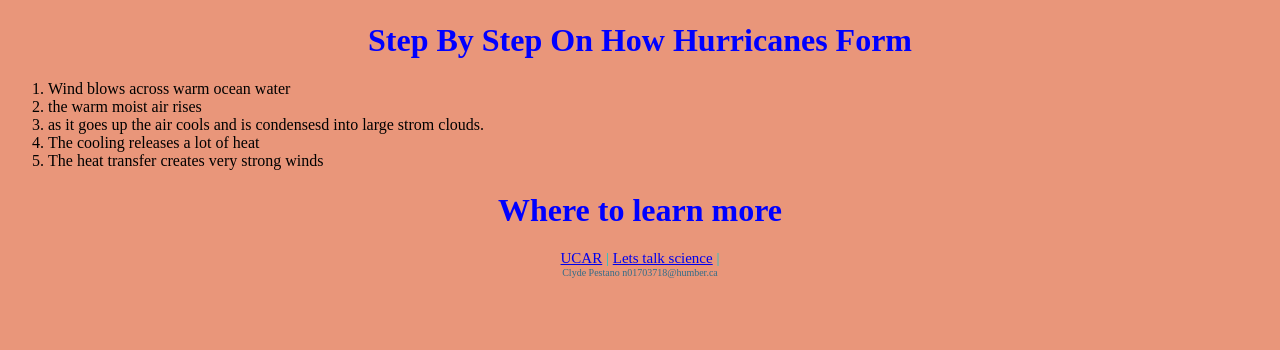
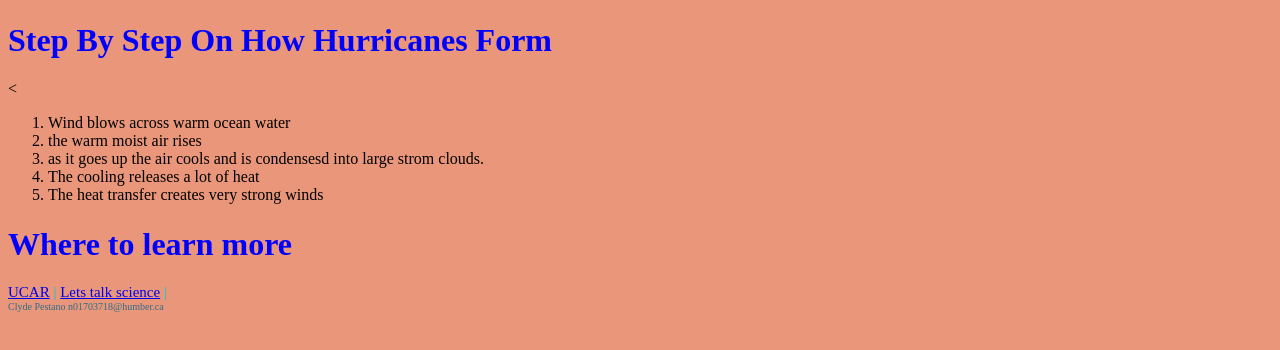
Before and after one commit to Clyde-Pestano-CAPN113/Lab2, a plain HTML site: page Index.html in a window 1280 px wide. Shown: the part 446-796 px from the top of the page. Drawn offline with Linux system fonts and the light colour scheme.

Commit message:
removed some center text
Removed center text on some of the text

```diff
--- a/Index.html
+++ b/Index.html
@@ -15,7 +15,7 @@
         <p><h3>hurricanes are powerful weather events that work by using the warm ocean water and moist, humid air. when the warm air is flowing upward at a zone with low pressure over warm ocean water, the water is released from the air creating the clouds for the strom. as it rises the air also roatates.</H3></p>
         <img src="https://scied.ucar.edu/sites/default/files/media/images/hurricane_fmn_0.png" alt="image from the UCAR">
 
-        <center><header><h1>Step By Step On How Hurricanes Form</h1></header></center>
+        <header><h1>Step By Step On How Hurricanes Form</h1></header><
     <ol>
         <li>Wind blows across warm ocean water</li>
         <li>the warm moist air rises</li>
@@ -23,8 +23,7 @@
         <li>The cooling releases a lot of heat</li>
         <li>The heat transfer creates very strong winds</li>
     </ol>
-   <center><h1><header>Where to learn more</header></h1></center>
-  <center>
+   <h1><header>Where to learn more</header></h1>
     <nav>
         <a href="https://scied.ucar.edu/learning-zone/storms/how-hurricanes-form#:~:text=For%20one%20to%20form%2C%20there,air%20in%20a%20hurricane%20rotates.">UCAR</a> |
         <a href="https://letstalkscience.ca/educational-resources/stem-in-context/where-do-hurricanes-come#:~:text=When%20wind%20blows%20across%20the,energy%20to%20cause%20strong%20winds.">Lets talk science</a> |
@@ -33,7 +32,6 @@
         Clyde Pestano
         n01703718@humber.ca
        </footer>
-  </center>
     </body>
 </main>
 </html>
```
